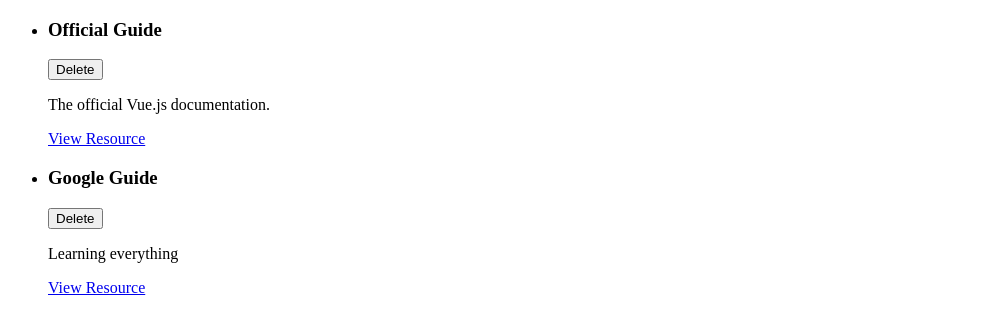
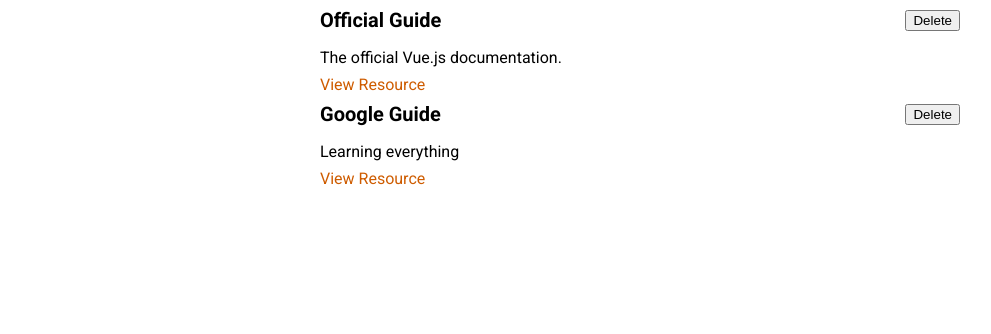
Before and after one commit to vqkhanh/vue-project-remember-link, a Vue app: page / in a window 1280 px wide. Shown: the top 334 px of the page, without its empty margins (0-991 px from the left). Built offline with nearby package versions, Linux system fonts and the light colour scheme; the HTML template or start-up script is replaced by a standard one.

Commit message:
Play 129. Styling and More Components

```diff
--- /dev/null
+++ b/app.css
@@ -0,0 +1,13 @@
+@import url('https://fonts.googleapis.com/css2?family=Roboto:wght@400;700&display=swap');
+
+* {
+  box-sizing: border-box;
+}
+
+html {
+  font-family: 'Roboto', sans-serif;
+}
+
+body {
+  margin: 0;
+}
--- /dev/null
+++ b/learning-resource.css
@@ -0,0 +1,29 @@
+li {
+  margin: auto;
+  max-width: 40rem;
+}
+
+header {
+  display: flex;
+  justify-content: space-between;
+  align-items: center;
+}
+
+h3 {
+  font-size: 1.25rem;
+  margin: 0.5rem 0;
+}
+
+p {
+  margin: 0.5rem 0;
+}
+
+a {
+  text-decoration: none;
+  color: #ce5c00;
+}
+
+a:hover,
+a:active {
+  color: #c89300;
+}
--- a/src/App.vue
+++ b/src/App.vue
@@ -1,21 +1,13 @@
 <template>
-  <ul>
-    <learning-resource
-      v-for="res in storeResources"
-      :key="res.id"
-      :title="res.title"
-      :description="res.description"
-      :link="res.link"
-    ></learning-resource>
-  </ul>
+  <stored-resources :resources="storeResources"></stored-resources>
 </template>
 
 <script>
-import LearningResource from './components/learning-resources/LearningResource.vue';
+import StoredResources from './components/learning-resources/StoredResources.vue';
 
 export default {
   components: {
-    LearningResource,
+    StoredResources,
   },
   data() {
     return {
@@ -37,3 +29,19 @@
   },
 };
 </script>
+
+<style>
+@import url('https://fonts.googleapis.com/css2?family=Roboto:wght@400;700&display=swap');
+
+* {
+  box-sizing: border-box;
+}
+
+html {
+  font-family: 'Roboto', sans-serif;
+}
+
+body {
+  margin: 0;
+}
+</style>
--- a/src/components/learning-resources/LearningResource.vue
+++ b/src/components/learning-resources/LearningResource.vue
@@ -18,3 +18,35 @@
   props: ['title', 'description', 'link'],
 };
 </script>
+
+<style scoped>
+li {
+  margin: auto;
+  max-width: 40rem;
+}
+
+header {
+  display: flex;
+  justify-content: space-between;
+  align-items: center;
+}
+
+h3 {
+  font-size: 1.25rem;
+  margin: 0.5rem 0;
+}
+
+p {
+  margin: 0.5rem 0;
+}
+
+a {
+  text-decoration: none;
+  color: #ce5c00;
+}
+
+a:hover,
+a:active {
+  color: #c89300;
+}
+</style>
--- /dev/null
+++ b/src/components/learning-resources/StoredResources.vue
@@ -0,0 +1,32 @@
+<template>
+  <ul>
+    <learning-resource
+      v-for="res in resources"
+      :key="res.id"
+      :title="res.title"
+      :description="res.description"
+      :link="res.link"
+    ></learning-resource>
+  </ul>
+</template>
+
+<script>
+import LearningResource from './LearningResource.vue';
+
+export default {
+  props: ['resources'],
+  components: {
+    LearningResource,
+  },
+};
+</script>
+
+<style scoped>
+ul {
+  list-style: none;
+  margin: 0;
+  padding: 0;
+  margin: auto;
+  max-width: 40rem;
+}
+</style>
--- /dev/null
+++ b/stored-resources.css
@@ -0,0 +1,7 @@
+ul {
+  list-style: none;
+  margin: 0;
+  padding: 0;
+  margin: auto;
+  max-width: 40rem;
+}
```
